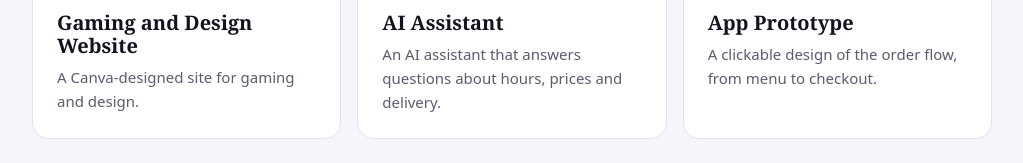
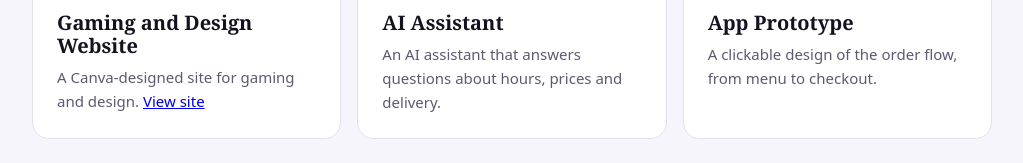
Before and after one commit to triggersolos-eng/triggersolos-eng.github.io, a plain HTML site: page index.html in a window 1280 px wide. Shown: the part 2267-2430 px from the top of the page, without its empty margins (128-1151 px from the left). Drawn offline with Linux system fonts and the light colour scheme.

Commit message:
index.html

```diff
--- a/index.html
+++ b/index.html
@@ -126,7 +126,7 @@ footer{text-align:center;color:var(--muted);font-size:14px;padding:28px 20px 90p
 <h2 class="reveal">Selected projects</h2>
 <p class="sub reveal">Concept projects I designed. Real client work coming soon.</p>
 <div class="grid">
-<div class="card reveal"><div class="thumb"><img src="Screenshot_20261107-205524.png" alt="Gaming and Design Website" style="width:100%;height:100%;object-fit:cover;border-radius:12px"></div><h3>Gaming and Design Website</h3><p>A Canva-designed site for gaming and design.</p></div>
+<div class="card reveal"><div class="thumb"><img src="Screenshot_20261107-205524.png" alt="Gaming and Design Website" style="width:100%;height:100%;object-fit:cover;border-radius:12px"></div><h3>Gaming and Design Website</h3><p>A Canva-designed site for gaming and design. <a href="https://hare-hl02b6.my.canva.site" target="_blank" rel="noopener">View site</a></p></div>
 <div class="card reveal"><div class="thumb"></div><h3>AI Assistant</h3><p>An AI assistant that answers questions about hours, prices and delivery.</p></div>
 <div class="card reveal"><div class="thumb"></div><h3>App Prototype</h3><p>A clickable design of the order flow, from menu to checkout.</p></div>
 </div>
```
